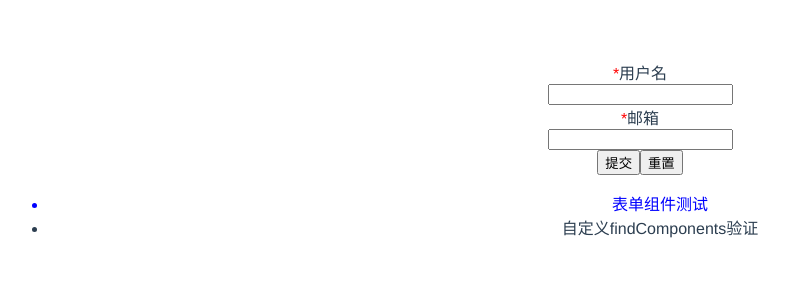
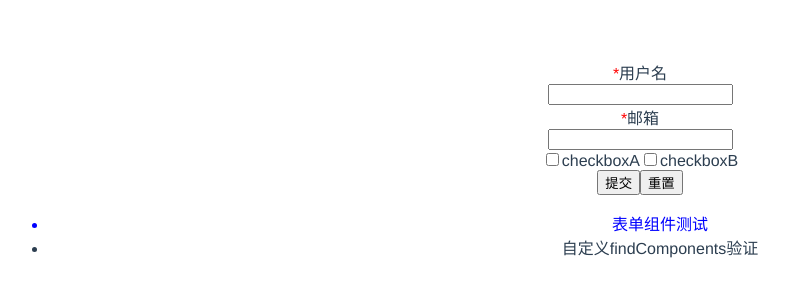
Before and after one commit to 244686710/vue-componts, a Vue app: page /#/formTest in a window 1280 px wide. Shown: the top 300 px of the page, without its empty margins (0-789 px from the left). Built offline with nearby package versions, Linux system fonts and the light colour scheme.

Commit message:
利用上下查着组件，方法；构建checkboxgroup组件

```diff
--- /dev/null
+++ b/src/components/checkbox/checkbox-group.vue
@@ -0,0 +1,74 @@
+<template>
+  <div>
+    <slot></slot>
+  </div>
+</template>
+
+<script>
+// 代码很容易理解，需要介绍的就是 updateModel 方法。
+// 可以看到，一共有 3 个地方调用了 updateModel，其中两个是 CheckboxGroup
+// 的 mounted 初始化和 watch 监听的 value 变化时调用；另一个是在 Checkbox
+// 里的 mounted 初始化时调用。这个方法的作用就是在 CheckboxGroup 里通过
+// findComponentsDownward 方法找到所有的 Checkbox，
+// 然后把 CheckboxGroup 的 value，赋值给 Checkbox 的 model，
+// 并根据 Checkbox 的 label，设置一次当前 Checkbox 的选中状态。
+// 这样无论是由内而外选择，或由外向内修改数据，都是双向绑定的，而且支持动态增加 Checkbox 的数量。
+// 表单校验
+  import Emitter from '../../mixins/emitter.js';
+  //
+  import { findComponentsDownward } from '../../utils/assist.js';
+
+  export default {
+    name: 'iCheckboxGroup',
+    mixins: [ Emitter ],
+    props: {
+      value: {
+        type: Array,
+        default () {
+          return []
+        }
+      }
+    },
+    data () {
+      return {
+        currentValue: this.value,
+        childrens: []
+      }
+    },
+
+    methods: {
+      updateModel (update) {
+        this.childrens = findComponentsDownward(this, 'iCheckbox');
+        if(this.childrens) {
+          const { value } = this;
+          this.childrens.forEach( child => {
+            child.model = value;
+
+            if(update) {
+              child.currentValue = value.indexOf(child.label) >= 0;
+              child.group = true;
+            }
+          })
+        }
+      },
+
+      change (data) {
+        this.currentValue = data;
+        this.$emit('input', data);
+        this.$emit('on-change', data);
+        this.dispatch('iFormItem', 'on-form-change', data);
+      }
+
+    },
+
+    mounted () {
+      this.updateModel(true)
+    },
+
+    watch: {
+      value () {
+        this.updateModel(true);
+      }
+    }
+  }
+</script>
--- /dev/null
+++ b/src/components/checkbox/checkbox.vue
@@ -0,0 +1,102 @@
+<template>
+  <label>
+    <span>
+      <input
+        v-if="group"
+        type="checkbox"
+        :disabled="disabled"
+        :value="label"
+        v-model="model"
+        @change="change">
+      <input
+        v-else
+        type="checkbox"
+        :disabled="disabled"
+        @change="change"
+        :checked="currentValue"
+      >
+    </span>
+    <slot></slot>
+  </label>
+</template>
+<script>
+// 表单校验
+import Emitter from '../../mixins/emitter.js';
+//
+import { findComponentUpward } from '../../utils/assist.js';
+export default {
+  mixins: [Emitter],
+  name: 'iCheckbox',
+  props: {
+    label: {
+      type: [String, Number, Boolean]
+    },
+    disabled: {
+      type: Boolean,
+      default: false
+    },
+    value: {
+      type: [String, Number, Boolean],
+      default: false
+    },
+    trueValue: {
+      type: [String, Number, Boolean],
+      default: true
+    },
+    falseValue: {
+      type: [String, Number, Boolean],
+      default: false
+    }
+  },
+  data () {
+    return {
+      currentValue: this.value,
+      model: [],
+      group: false,
+      parent: null
+    };
+  },
+  watch: {
+    value (val) {
+      if (val === this.trueValue || val === this.falseValue) {
+        this.updateModel();
+      } else {
+        throw 'Value should be trueValue or falseValue.';
+      }
+    }
+  },
+  mounted() {
+    this.parent = findComponentUpward(this, 'iCheckboxGroup');
+    if (this.parent) {
+      this.group = true;
+    }
+
+    if (this.group) {
+      this.parent.updateModel(true);
+    } else {
+      this.updateModel();
+    }
+  },
+  methods: {
+    change (event) {
+      if(this.disabled) {
+        return false
+      }
+      const checked = event.target.checked;
+      this.currentValue = checked;
+      const value = checked ? this.trueValue : this.falseValue;
+      this.$emit('input', value);
+
+      if(this.group) {
+        this.parent.change(this.model)
+      } else {
+        this.$emit('on-change', value);
+        this.dispatch('iFormItem', 'on-form-change', value);
+      }
+    },
+    updateModel () {
+      this.currentValue = this.value === this.trueValue;
+    }
+  },
+}
+</script>
--- a/src/pages/formTest.vue
+++ b/src/pages/formTest.vue
@@ -6,6 +6,12 @@
       </i-form-item>
       <i-form-item label="邮箱" prop="mail">
         <i-input v-model="formValidate.mail"></i-input>
+      </i-form-item>
+      <i-form-item>
+        <i-checkbox-group  @on-change="handleCurrentChange" v-model="formValidate.value">
+          <i-checkbox label="a">checkboxA</i-checkbox>
+          <i-checkbox label="b">checkboxB</i-checkbox>
+        </i-checkbox-group>
       </i-form-item>
     </i-form>
     <button @click="handleSubmit">提交</button>
@@ -16,18 +22,23 @@
   import iForm from '../components/form/form.vue';
   import iFormItem from '../components/form/form-item.vue';
   import iInput from '../components/input/input.vue';
+  import iCheckboxGroup from '../components/checkbox/checkbox-group.vue'
+  import iCheckbox from '../components/checkbox/checkbox.vue'
 
   export default {
     components: {
       iForm,
       iFormItem,
-      iInput
+      iInput,
+      iCheckboxGroup,
+      iCheckbox
     },
     data() {
       return {
         formValidate: {
           name: '',
-          mail: ''
+          mail: '',
+          value: []
         },
         ruleValidate: {
           name: [{
@@ -63,6 +74,10 @@
 
       handleReset() {
         this.$refs.form.resetFields();
+      },
+
+      handleCurrentChange(val) {
+        console.log('checkboxGroup',val)
       }
     }
   }
```
